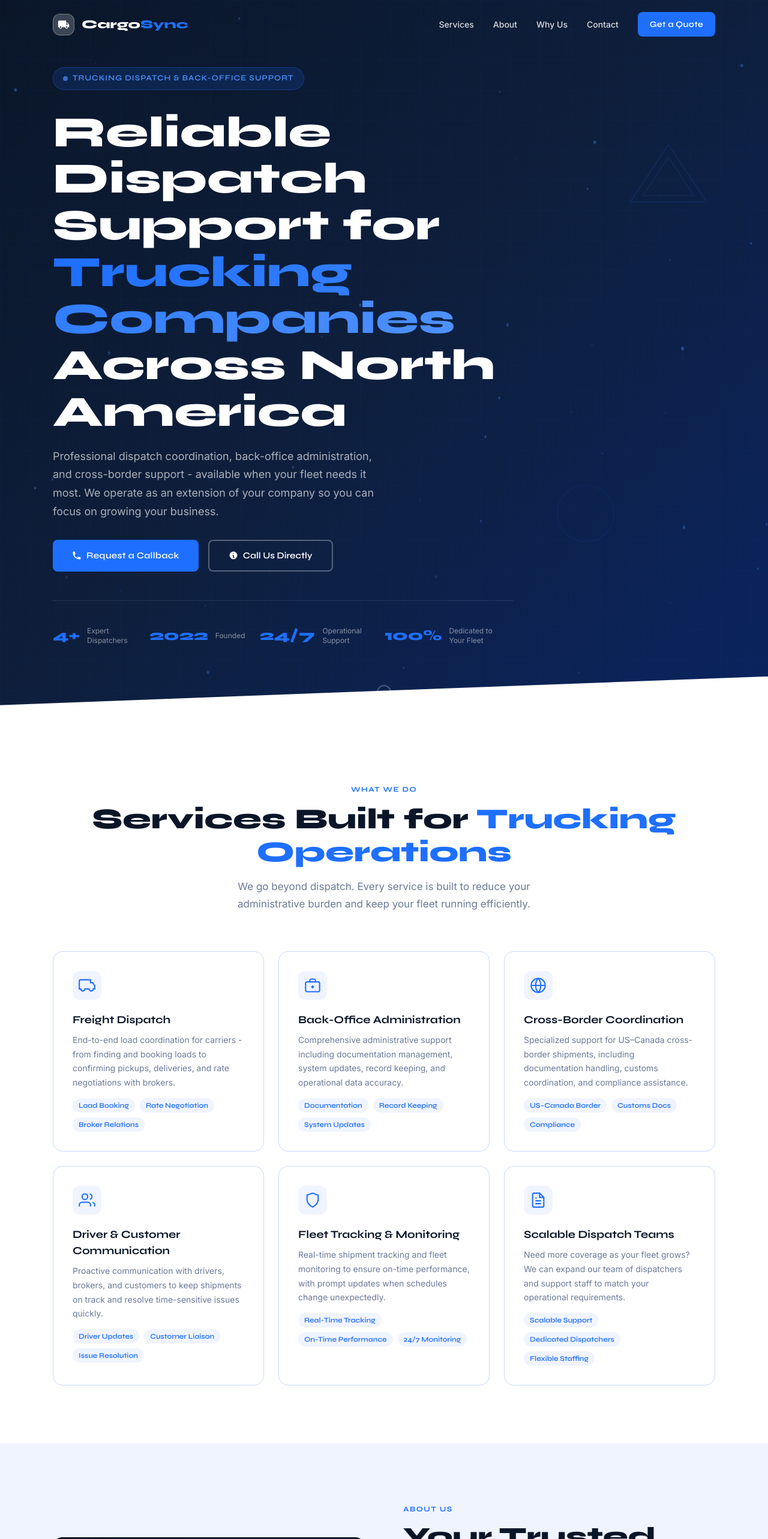
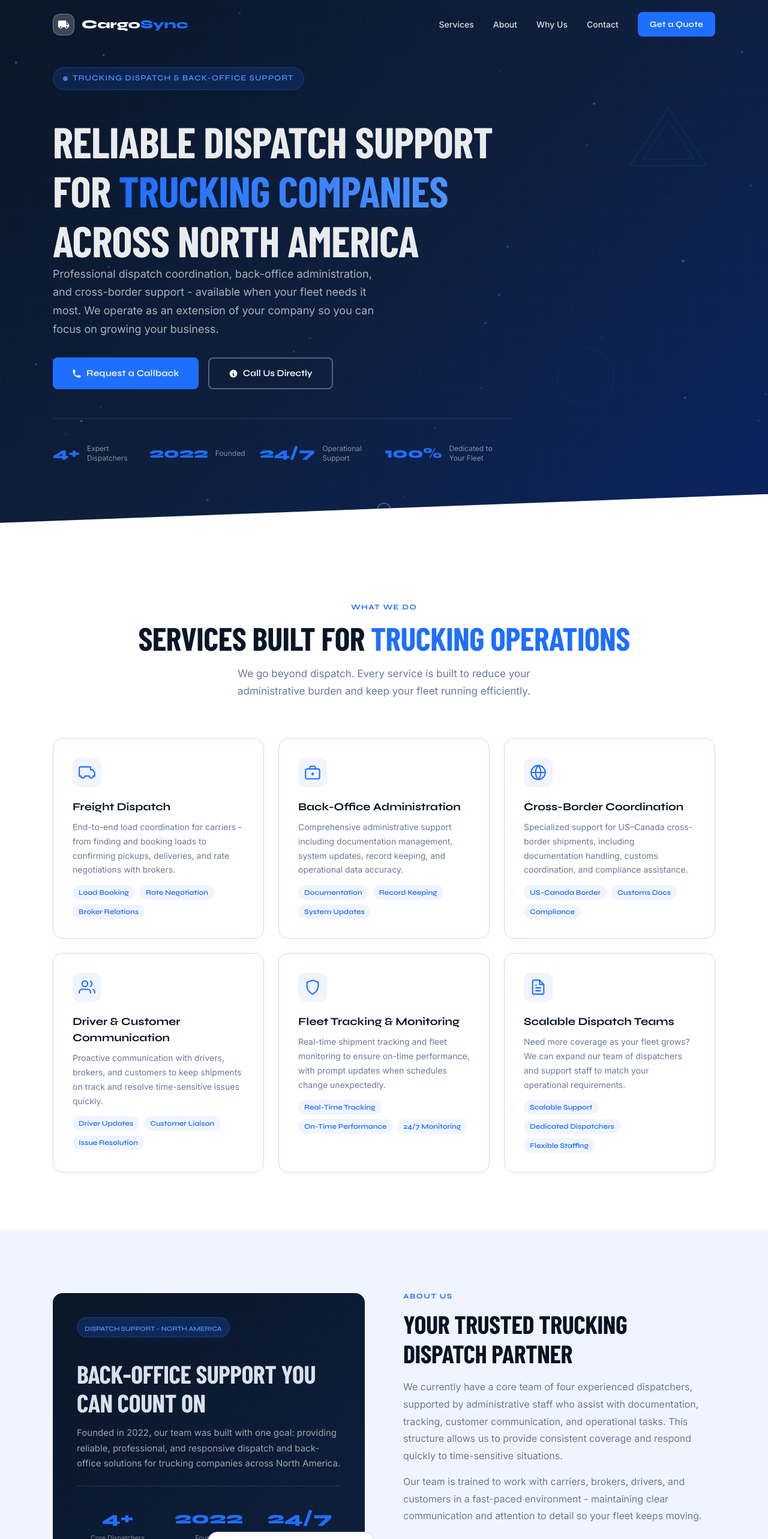
Before and after one commit to Sanshray06/canada, a Next.js app: page / in a window 1280 px wide. Shown: the top 2566 px of the page at 60% size. Built offline with nearby package versions, Linux system fonts and the light colour scheme.

Commit message:
fourth commit

```diff
--- a/app/layout.tsx
+++ b/app/layout.tsx
@@ -13,6 +13,12 @@ export default function RootLayout({
 }>) {
   return (
     <html lang="en">
+      <head>
+        <link
+          href="https://fonts.googleapis.com/css2?family=Barlow+Condensed:wght@600;700&display=swap"
+          rel="stylesheet"
+        />
+      </head>
       <body>{children}</body>
     </html>
   );
--- a/components/About.tsx
+++ b/components/About.tsx
@@ -64,12 +64,15 @@ export default function About() {
                   </div>
                   <h3
                     style={{
-                      fontFamily: "Syne, sans-serif",
+                  fontFamily: "'Barlow Condensed', sans-serif",
                   fontWeight: 800,
-                      fontSize: "clamp(20px, 3.5vw, 28px)",
-                      color: "white",
-                      lineHeight: 1.2,
-                      marginBottom: "14px",
+                  fontSize: "clamp(26px, 3.5vw, 42px)",
+                  color: "#d9e1e9",
+                  marginTop: "12px",
+                  lineHeight: 1.15,
+                  letterSpacing: "-0.01em",
+                  textTransform: "uppercase",
+                  marginBottom: "14px"
                 }}
                   >
                     Back-Office Support You Can Count On
@@ -141,13 +144,15 @@ export default function About() {
               </span>
               <h2
                 style={{
-                  fontFamily: "Syne, sans-serif",
+                  fontFamily: "'Barlow Condensed', sans-serif",
                   fontWeight: 800,
                   fontSize: "clamp(26px, 3.5vw, 42px)",
-                  color: "#0A1628",
+                  color: "#051423",
                   marginTop: "12px",
                   lineHeight: 1.15,
-                  marginBottom: "18px",
+                  letterSpacing: "-0.01em",
+                  textTransform: "uppercase",
+                  marginBottom: "18px"
                 }}
               >
                 Your Trusted Trucking Dispatch Partner
@@ -201,11 +206,14 @@ export default function About() {
             </span>
             <h2
               style={{
-                fontFamily: "Syne, sans-serif",
+                  fontFamily: "'Barlow Condensed', sans-serif",
                   fontWeight: 800,
                   fontSize: "clamp(26px, 3.5vw, 42px)",
-                color: "#0A1628",
+                  color: "#051423",
                   marginTop: "12px",
+                  lineHeight: 1.15,
+                  letterSpacing: "-0.01em",
+                  textTransform: "uppercase",
                 }}
             >
               How We Work
--- a/components/ContactForm.tsx
+++ b/components/ContactForm.tsx
@@ -89,14 +89,24 @@ export default function ContactForm() {
               Get In Touch
             </span>
             <h2
+              // style={{
+              //   fontFamily: "Syne, sans-serif",
+              //   fontWeight: 800,
+
+              //   color: "#0A1628",
+              //   marginTop: "12px",
+              //   lineHeight: 1.15,
+              //   marginBottom: "18px",
+              // }}
               style={{
-                fontFamily: "Syne, sans-serif",
+              fontFamily: "'Barlow Condensed', sans-serif",
               fontWeight: 800,
               fontSize: "clamp(26px, 3.5vw, 42px)",
-                color: "#0A1628",
+              color: "#051423",
               marginTop: "12px",
               lineHeight: 1.15,
-                marginBottom: "18px",
+              letterSpacing: "-0.01em",
+              textTransform: "uppercase",
             }}
             >
               Let&apos;s Talk About Your Fleet
@@ -264,12 +274,22 @@ export default function ContactForm() {
               ) : (
                 <form onSubmit={handleSubmit} className="space-y-4 sm:space-y-5">
                   <h3
+                    // style={{
+                    //   fontFamily: "Syne, sans-serif",
+                    //   fontWeight: 800,
+                    //   fontSize: "clamp(18px, 3vw, 22px)",
+                    //   color: "#0A1628",
+                    //   marginBottom: "20px",
+                    // }}
                     style={{
-                      fontFamily: "Syne, sans-serif",
+              fontFamily: "'Barlow Condensed', sans-serif",
               fontWeight: 800,
-                      fontSize: "clamp(18px, 3vw, 22px)",
-                      color: "#0A1628",
-                      marginBottom: "20px",
+              fontSize: "clamp(26px, 3.5vw, 42px)",
+              color: "#051423",
+              marginTop: "12px",
+              lineHeight: 1.15,
+              letterSpacing: "-0.01em",
+              textTransform: "uppercase",
             }}
                   >
                     Request a Callback
--- a/components/Footer.tsx
+++ b/components/Footer.tsx
@@ -160,7 +160,7 @@ export default function Footer() {
 >
   +1 (204) 952-9246
 </li>
-              <li>
+              {/* <li>
                 <a
                   href="mailto:hello@octopustech.in"
                   style={{
@@ -172,7 +172,7 @@ export default function Footer() {
                 >
                   hello@octopustech.in
                 </a>
-              </li>
+              </li> */}
               <li
                 style={{
                   color: "rgba(255,255,255,0.5)",
--- a/components/Hero.tsx
+++ b/components/Hero.tsx
@@ -134,13 +134,23 @@ export default function Hero() {
 
           {/* Headline */}
           <h1
+            // style={{
+            //   fontFamily: "Syne, sans-serif",
+            //   fontWeight: 800,
+            //   fontSize: "clamp(32px, 6vw, 72px)",
+            //   color: "white",
+            //   lineHeight: 1.15,
+            //   marginBottom: "20px",
+            // }}
             style={{
-              fontFamily: "Syne, sans-serif",
+              fontFamily: "'Barlow Condensed', sans-serif",
               fontWeight: 800,
               fontSize: "clamp(32px, 6vw, 72px)",
-              color: "white",
-              lineHeight: 1.08,
-              marginBottom: "20px",
+              color: "#e9ebed",
+              marginTop: "12px",
+              lineHeight: 1.15,
+              letterSpacing: "-0.01em",
+              textTransform: "uppercase",
             }}
           >
             Reliable Dispatch Support for{" "}
--- a/components/Services.tsx
+++ b/components/Services.tsx
@@ -90,12 +90,14 @@ export default function Services() {
           </span>
           <h2
   style={{
-              fontFamily: "Syne, sans-serif",
-              fontWeight: 800,
-              fontSize: "clamp(26px, 4vw, 48px)",
+    fontFamily: "'Barlow Condensed', sans-serif",
+    fontWeight: 700,
+    fontSize: "clamp(30px, 4.5vw, 54px)",
     color: "#0A1628",
     marginTop: "12px",
-              lineHeight: 1.15,
+    lineHeight: 1.1,
+    letterSpacing: "-0.01em",
+    textTransform: "uppercase",
   }}
 >
   Services Built for{" "}
```
Lines whose indentation alone changed are shown as unchanged.
